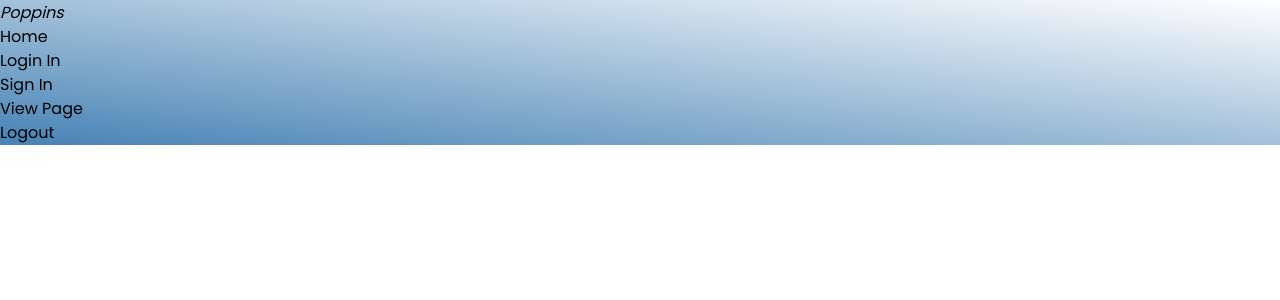
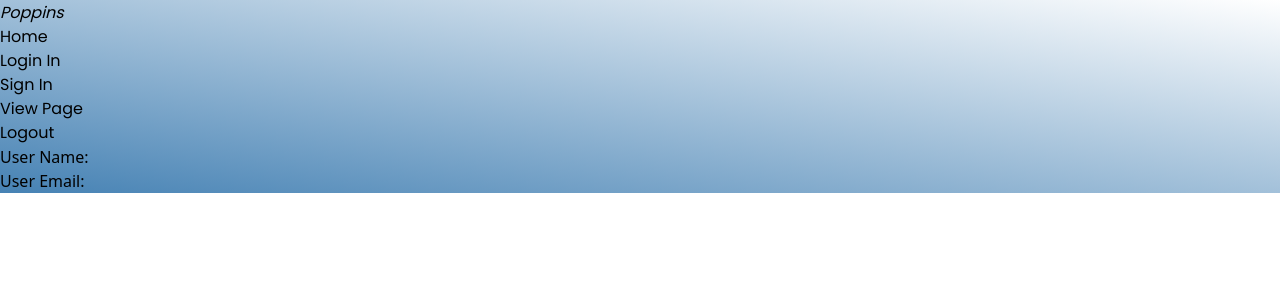
Before and after one commit to Asuraking913/User-Authentication-, a React (Vite) app in the folder client/: page /view in a window 1280 px wide. Shown: the top 300 px of the page. Built offline with nearby package versions, Linux system fonts and the light colour scheme; no server answers.

Commit message:
adding sessions

```diff
--- a/client/src/pages/view.jsx
+++ b/client/src/pages/view.jsx
@@ -21,15 +21,14 @@ function View() {
     }, [])
 
   return (
-    <div className='h-screen linear'>
+    <div className='h-screen linear flex items-center justify-center flex-col gap-[2em]'>
         <Nav loginLink={"/login"} signLink={"/register"}/>
 
-        {user && <h1 className='text-2xl text-blue-400'>User: {user}</h1>}
+        {user && <h1 className='text-4xl text-blue-950 font-bold'>User: {user}</h1>}
 
-        <div className='flex gap-[1em] text-xl text-blue-400'>
-            <p>{data["name"]}</p>
-            <p>{data["email"]}</p>
-            <p>{data["id"]}</p>
+        <div className='flex gap-[1em] text-xl text-blue-400 flex-col'>
+            <p className='text-white text-xl font-bold'>User Name:{data["name"]}</p>
+            <p className='text-white text-xl font-bold'>User Email:{data["email"]}</p>
         </div>
     </div>
   )
```
Also changed, not shown: 1 other file (tests, documents, lock files or other folders).
